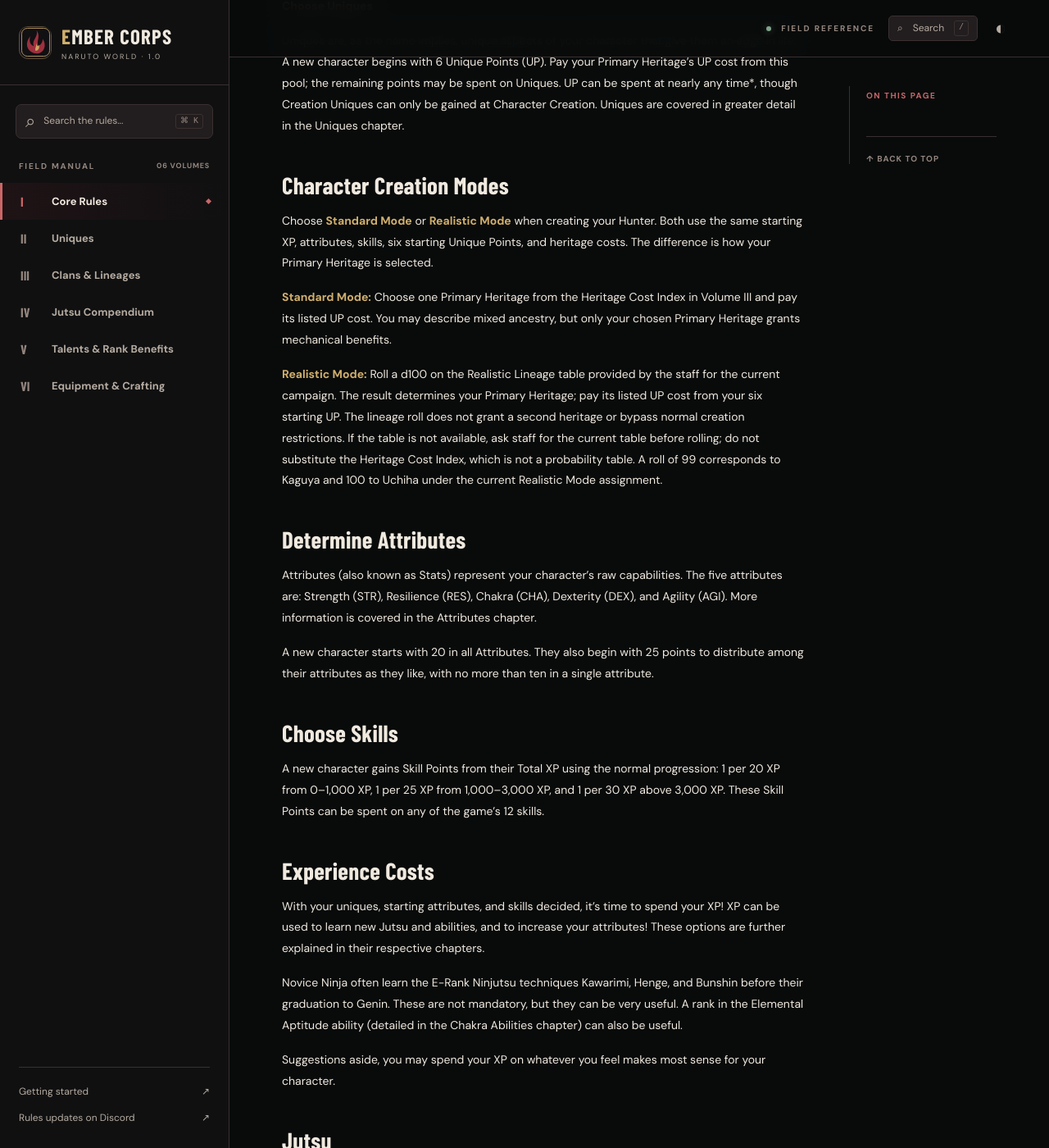
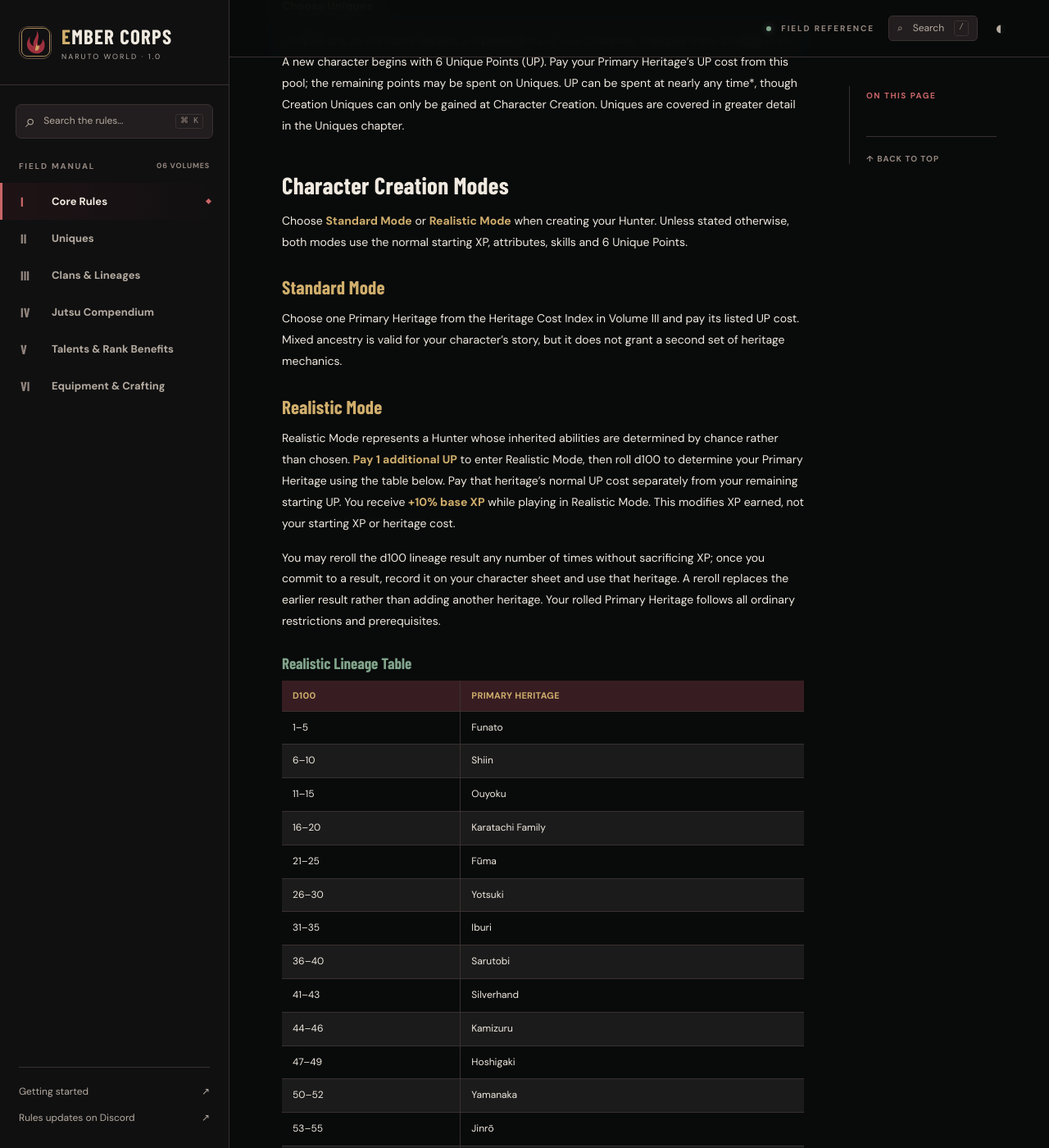
Before and after one commit to EvilbAz/NarutoWorld---The-Ember-Corps, a Jekyll site: the page built from rules/core.md, in a window 1280 px wide and 1400 px high, scrolled down 2988 px. Shown: the whole window at 82% size. Built offline with Jekyll 4.4.1, drawn with Linux system fonts in a browser that asks for light colours; some web fonts are replaced; some of the changed text lies outside the part shown.

Commit message:
Publish full Realistic Mode d100 table and correct bonus and UP rules

```diff
--- a/rules/core.md
+++ b/rules/core.md
@@ -78,11 +78,59 @@ At character creation, choose no more than one Primary Heritage package from Vol
 ## Character Creation Modes
 {:#character-creation-modes}
 
-Choose **Standard Mode** or **Realistic Mode** when creating your Hunter. Both use the same starting XP, attributes, skills, six starting Unique Points, and heritage costs. The difference is how your Primary Heritage is selected.
-
-**Standard Mode:** Choose one Primary Heritage from the Heritage Cost Index in Volume III and pay its listed UP cost. You may describe mixed ancestry, but only your chosen Primary Heritage grants mechanical benefits.
-
-**Realistic Mode:** Roll a d100 on the Realistic Lineage table provided by the staff for the current campaign. The result determines your Primary Heritage; pay its listed UP cost from your six starting UP. The lineage roll does not grant a second heritage or bypass normal creation restrictions. If the table is not available, ask staff for the current table before rolling; do not substitute the Heritage Cost Index, which is not a probability table. A roll of 99 corresponds to Kaguya and 100 to Uchiha under the current Realistic Mode assignment.
+Choose **Standard Mode** or **Realistic Mode** when creating your Hunter. Unless stated otherwise, both modes use the normal starting XP, attributes, skills and 6 Unique Points.
+
+### Standard Mode
+{:#standard-mode}
+
+Choose one Primary Heritage from the Heritage Cost Index in Volume III and pay its listed UP cost. Mixed ancestry is valid for your character's story, but it does not grant a second set of heritage mechanics.
+
+### Realistic Mode
+{:#realistic-mode}
+
+Realistic Mode represents a Hunter whose inherited abilities are determined by chance rather than chosen. **Pay 1 additional UP** to enter Realistic Mode, then roll d100 to determine your Primary Heritage using the table below. Pay that heritage's normal UP cost separately from your remaining starting UP. You receive **+10% base XP** while playing in Realistic Mode. This modifies XP earned, not your starting XP or heritage cost.
+
+You may reroll the d100 lineage result any number of times without sacrificing XP; once you commit to a result, record it on your character sheet and use that heritage. A reroll replaces the earlier result rather than adding another heritage. Your rolled Primary Heritage follows all ordinary restrictions and prerequisites.
+
+#### Realistic Lineage Table
+{:#realistic-lineage-table}
+
+| d100 | Primary Heritage |
+| :--- | :--- |
+| 1–5 | Funato |
+| 6–10 | Shiin |
+| 11–15 | Ouyoku |
+| 16–20 | Karatachi Family |
+| 21–25 | Fūma |
+| 26–30 | Yotsuki |
+| 31–35 | Iburi |
+| 36–40 | Sarutobi |
+| 41–43 | Silverhand |
+| 44–46 | Kamizuru |
+| 47–49 | Hoshigaki |
+| 50–52 | Yamanaka |
+| 53–55 | Jinrō |
+| 56–58 | Jashin Worshipper |
+| 59–61 | Nara |
+| 62–64 | Samsara |
+| 65–67 | Hokori |
+| 68–70 | Akimichi |
+| 71–73 | Inuzuka |
+| 74–75 | Karashi (Puppets) |
+| 76–77 | Aburame |
+| 78–79 | Yōton |
+| 80–81 | Futton |
+| 82–83 | Shakuton |
+| 84–85 | Yuki |
+| 86–87 | Hōzuki |
+| 88–89 | Kazekage Clan / Jiton |
+| 90–91 | Jūgo's Bloodline |
+| 92–93 | Uzumaki |
+| 94–95 | Hyūga |
+| 96–97 | Senju |
+| 98 | Bakuton |
+| 99 | Kaguya |
+| 100 | Uchiha |
 
 ## Determine Attributes
 {:#determine-attributes}
```
